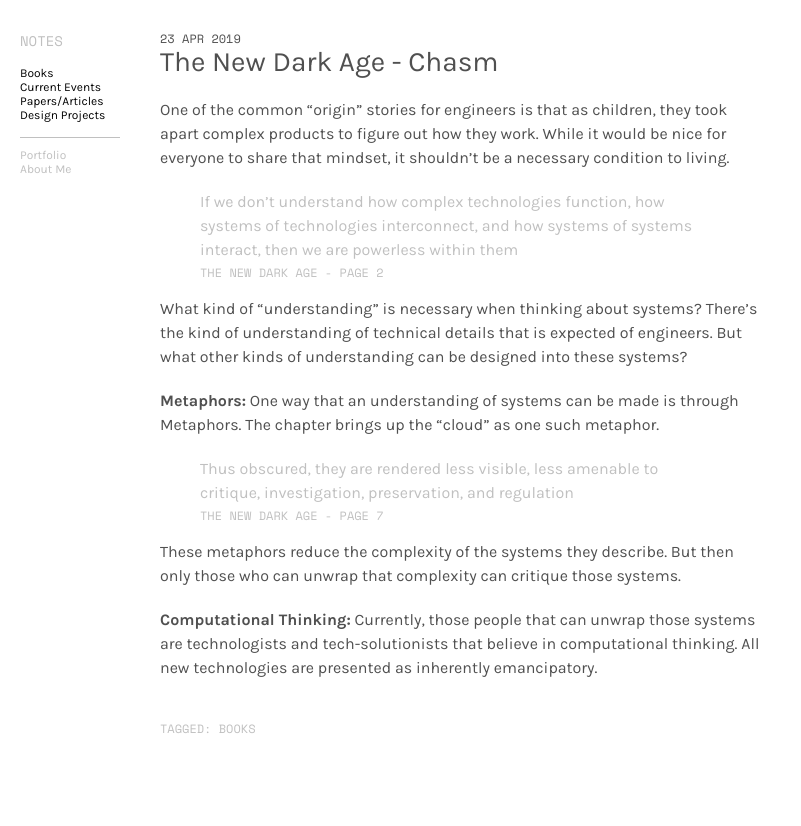
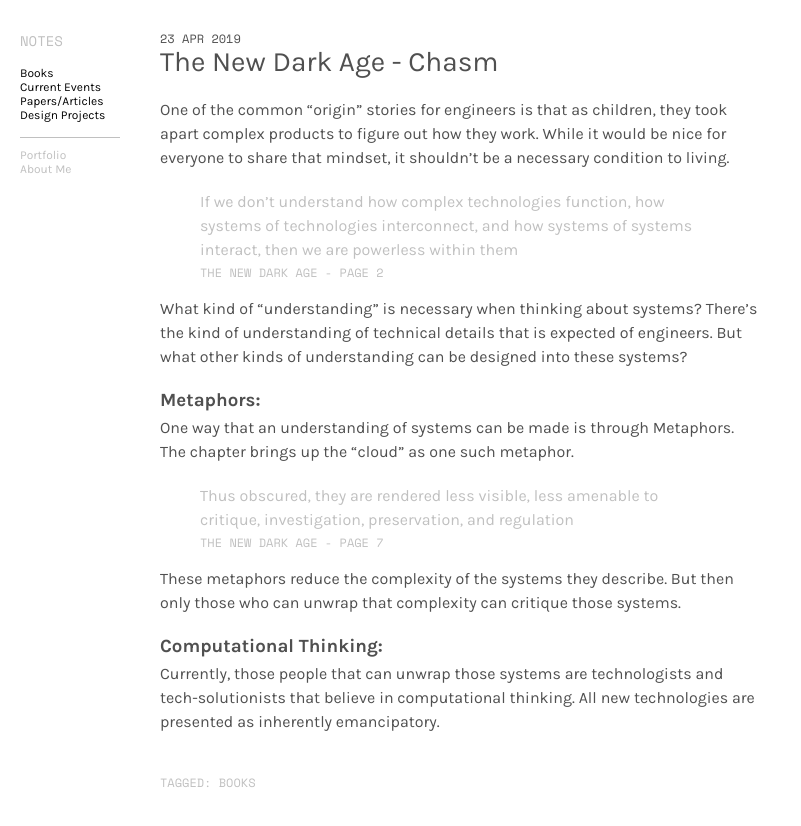
Before and after one commit to andoncemore/notes-blog, a Jekyll site: the page built from _posts/2019-04-23-newdarkage_chasm.md, in a window 1280 px wide. Shown: the top 826 px of the page, without its empty margins (0-801 px from the left). Built offline with Jekyll 4.4.1, drawn with Linux system fonts in a browser that asks for light colours.

```diff
--- a/_posts/2019-04-23-newdarkage_chasm.md
+++ b/_posts/2019-04-23-newdarkage_chasm.md
@@ -12,11 +12,13 @@ One of the common "origin" stories for engineers is that as children, they took
 What kind of "understanding" is necessary when thinking about systems? There's the kind of understanding of technical details that is expected of engineers. But what other kinds of understanding can be designed into these systems?
 
 
-**Metaphors:** One way that an understanding of systems can be made is through Metaphors. The chapter brings up the "cloud" as one such metaphor.
+### Metaphors:
+One way that an understanding of systems can be made is through Metaphors. The chapter brings up the "cloud" as one such metaphor.
 
 > Thus obscured, they are rendered less visible, less amenable to critique, investigation, preservation, and regulation
 <h4>The New Dark Age - Page 7</h4>
 
 These metaphors reduce the complexity of the systems they describe. But then only those who can unwrap that complexity can critique those systems.
 
-**Computational Thinking:** Currently, those people that can unwrap those systems are technologists and tech-solutionists that believe in computational thinking. All new technologies are presented as inherently emancipatory.
+### Computational Thinking:
+Currently, those people that can unwrap those systems are technologists and tech-solutionists that believe in computational thinking. All new technologies are presented as inherently emancipatory.
```
